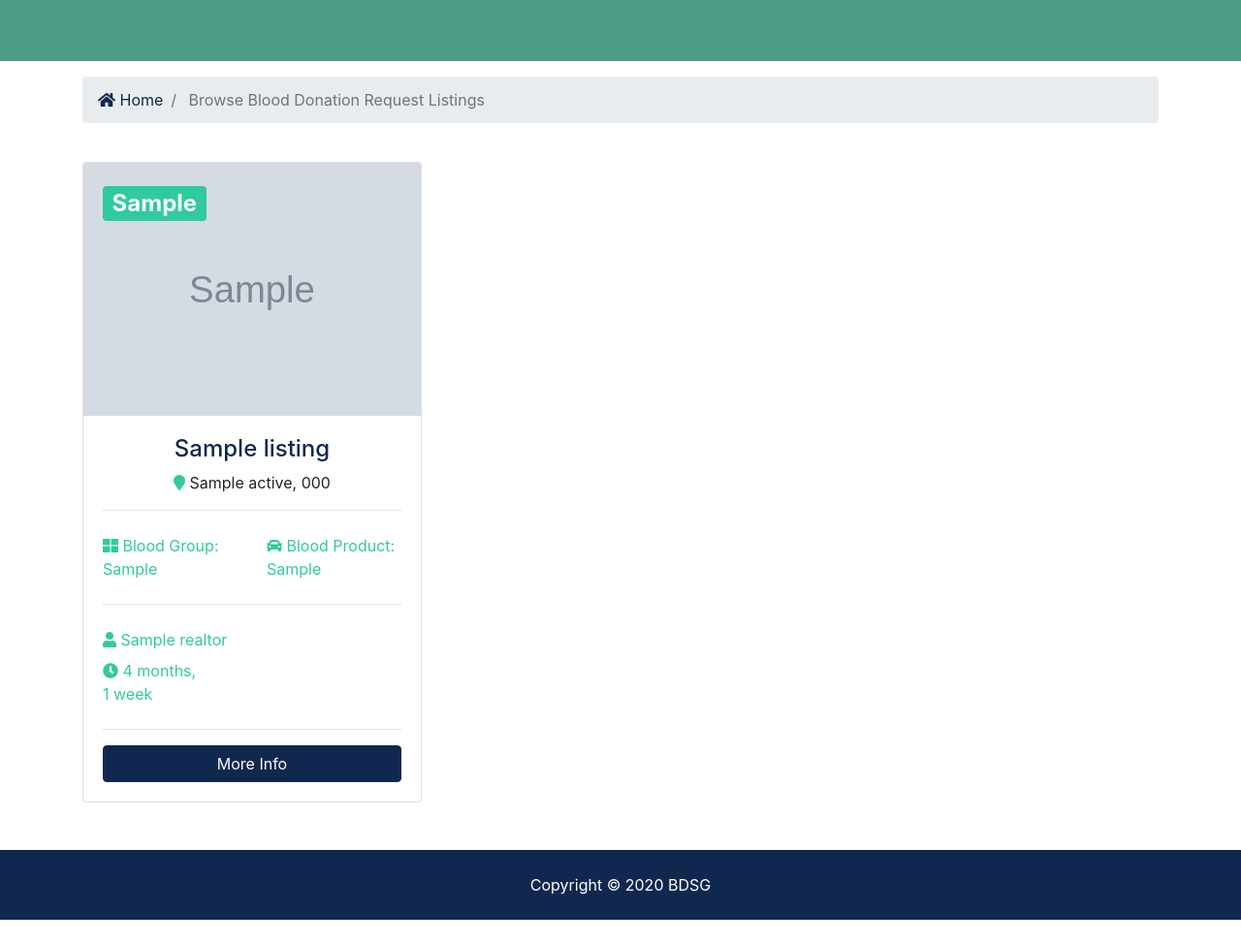
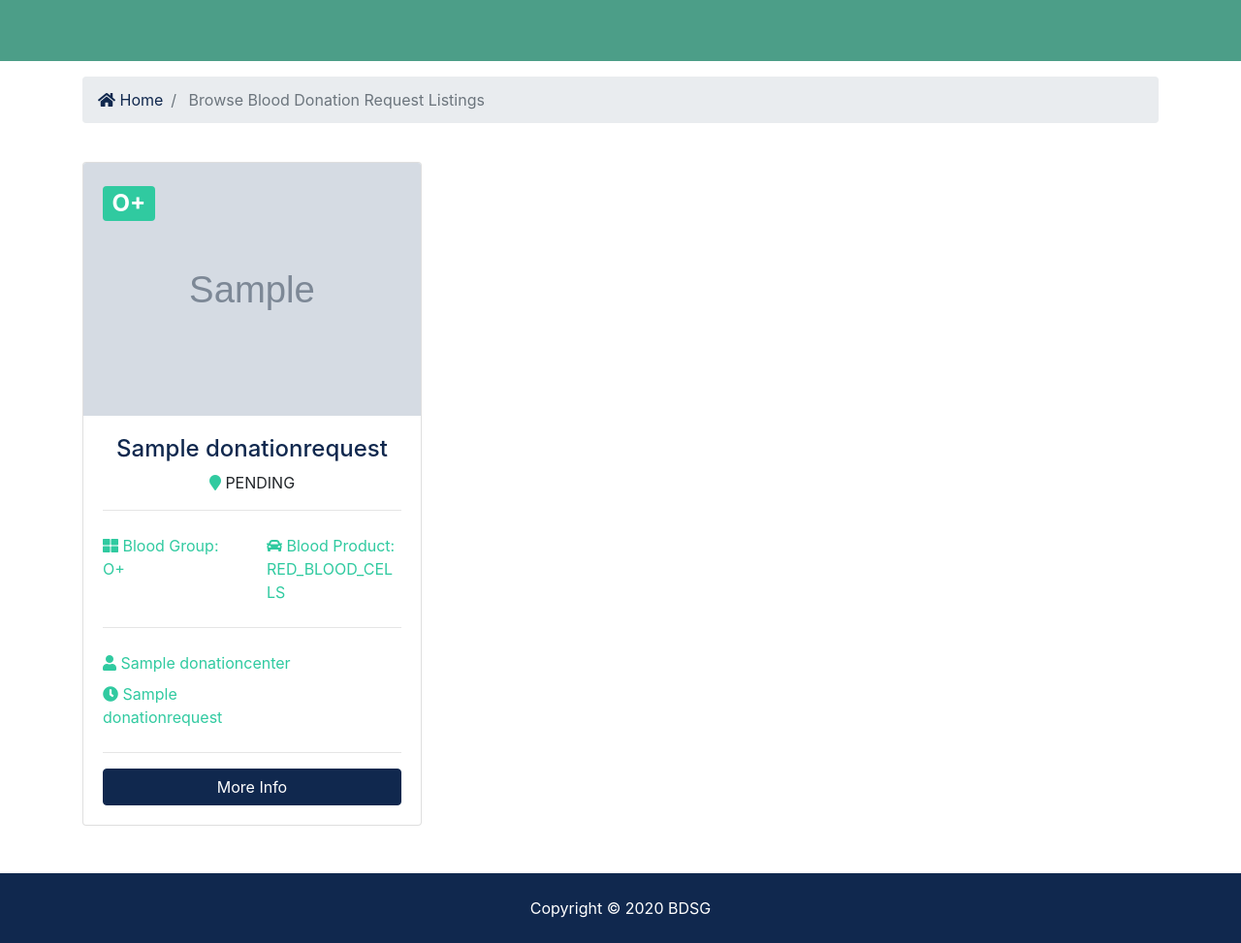
Before and after one commit to mathewsmurie8/bdsg_project, a Django app: page /listings/ in a window 1280 px wide. Shown: the part 349-1322 px from the top of the page at 97% size. Before the commit the page ends 1298 px from the top, so only its background shows below. Run offline with Django 3.2, Linux system fonts and the light colour scheme; tables that the repository leaves empty hold one stand-in row (values such as "Sample post"); grey boxes marked "Sample" are stand-in pictures; some libraries are stand-ins or nearby versions.

Commit message:
Add donationCenter models

```diff
--- a/bdsg/settings.py
+++ b/bdsg/settings.py
@@ -147,3 +147,5 @@ try:
     from .local_settings import *
 except ImportError:
     pass
+
+EMAIL_BACKEND = 'django.core.mail.backends.console.EmailBackend'
--- a/bdsg/urls.py
+++ b/bdsg/urls.py
@@ -6,6 +6,7 @@ from django.conf.urls.static import static
 urlpatterns = [
     path('', include('pages.urls')),
     path('listings/', include('listings.urls')),
+    path('donations/', include('donations.urls')),
     path('accounts/', include('accounts.urls')),
     path('contacts/', include('contacts.urls')),
     path('admin/', admin.site.urls),
--- a/donations/models.py
+++ b/donations/models.py
@@ -1,14 +1,64 @@
 from django.db import models
 from datetime import datetime
+from django.contrib.auth.models import User
+
+
+DONATION_STATUS = (
+    ('PENDING', 'PENDING'),
+    ('COMPLETED', 'COMPLETED'),
+    ('EXPIRED', 'EXPIRED'),
+)
+
+BLOOD_GROUPS = (
+  ('O+', 'O+'),
+  ('A+', 'A+'),
+  ('B+', 'B+'),
+  ('AB+', 'AB+'),
+  ('O-', 'O-'),
+  ('A-', 'A-'),
+  ('B-', 'B-'),
+  ('AB-', 'AB-'),
+)
+
+DONATION_TYPE = (
+  ('RED_BLOOD_CELLS', 'Red blood cells'),
+  ('PLATELETS', 'Platelets'),
+  ('WHOLE_BLOOD', 'Whole blood'),
+  ('PLASMA', 'Plasma')
+)
 
 # Create your models for donations app here.
 class DonationCenter(models.Model):
   name = models.CharField(max_length=200)
   photo = models.ImageField(upload_to='photos/%Y/%m/%d/')
   description = models.TextField(blank=True)
-  phone = models.CharField(max_length=50)
-  email = models.CharField(max_length=50)
+  phone = models.CharField(max_length=100)
+  email = models.CharField(max_length=100)
   is_approved = models.BooleanField(default=False)
   is_verified = models.BooleanField(default=False)
   def __str__(self):
     return self.name
+
+class UserDonationCenter(models.Model):
+  user = models.ForeignKey(User, max_length=255, on_delete=models.CASCADE)
+  donation_center = models.ForeignKey(DonationCenter, max_length=255, on_delete=models.PROTECT)
+
+
+class DonationRequest(models.Model):
+  name = models.CharField(max_length=200)
+  photo = models.ImageField(upload_to='photos/%Y/%m/%d/', null=True, blank=True)
+  donated_by = models.ForeignKey(User, null=True, blank=True, on_delete=models.CASCADE)
+  status = models.CharField(max_length=255, choices=DONATION_STATUS)
+  blood_group = models.CharField(max_length=255, choices=BLOOD_GROUPS)
+  donation_type = models.CharField(max_length=255, choices=DONATION_TYPE)
+  donation_center = models.ForeignKey(DonationCenter, null=True, blank=True, on_delete=models.CASCADE)
+
+  def __str__(self):
+    return self.name
+
+
+class DonationRequestAppointment(models.Model):
+  donation_request = models.ForeignKey(DonationRequest, max_length=255, on_delete=models.CASCADE)
+  created_by = models.ForeignKey(User, max_length=255, on_delete=models.CASCADE)
+  appointment_status = models.CharField(max_length=255, choices=DONATION_STATUS)
+  appointment_date = models.DateTimeField(blank=True, null=True)
--- a/donations/urls.py
+++ b/donations/urls.py
@@ -3,5 +3,5 @@ from django.urls import path
 from . import views
 
 urlpatterns = [
-    path('', views.index, name='listings'),
+    path('', views.index, name='donations'),
 ]
--- a/listings/views.py
+++ b/listings/views.py
@@ -1,11 +1,12 @@
 from django.shortcuts import get_object_or_404, render
 from django.core.paginator import EmptyPage, PageNotAnInteger, Paginator
 from .choices import price_choices, bedroom_choices, state_choices
+from donations.models import DonationRequest
 
 from .models import Listing
 
 def index(request):
-  listings = Listing.objects.order_by('-list_date').filter(is_published=True)
+  listings = DonationRequest.objects.filter(status='PENDING')
 
   paginator = Paginator(listings, 6)
   page = request.GET.get('page')
@@ -18,7 +19,7 @@ def index(request):
   return render(request, 'listings/listings.html', context)
 
 def listing(request, listing_id):
-  listing = get_object_or_404(Listing, pk=listing_id)
+  listing = get_object_or_404(DonationRequest, pk=listing_id)
 
   context = {
     'listing': listing
@@ -27,7 +28,7 @@ def listing(request, listing_id):
   return render(request, 'listings/listing.html', context)
 
 def search(request):
-  queryset_list = Listing.objects.order_by('-list_date')
+  queryset_list = DonationRequest.objects.all()
 
   # Major search fields
   # Keywords
--- a/pages/views.py
+++ b/pages/views.py
@@ -4,9 +4,10 @@ from listings.choices import price_choices, bedroom_choices, state_choices
 
 from listings.models import Listing
 from realtors.models import Realtor
+from donations.models import DonationRequest, DonationCenter
 
 def index(request):
-    listings = Listing.objects.order_by('-list_date').filter(is_published=True)[:3]
+    listings = DonationRequest.objects.filter(status='PENDING')
 
     context = {
         'listings': listings,
@@ -20,7 +21,7 @@ def index(request):
 
 def about(request):
     # Get all realtors
-    realtors = Realtor.objects.order_by('-hire_date')
+    realtors = DonationCenter.objects.all()
 
     # Get MVP
     mvp_realtors = Realtor.objects.all().filter(is_mvp=True)
--- a/templates/listings/listings.html
+++ b/templates/listings/listings.html
@@ -39,7 +39,7 @@
           {% for listing in listings %}
           <div class="col-md-6 col-lg-4 mb-4">
               <div class="card listing-preview">
-                <img class="card-img-top" src="{{ listing.photo_main.url }}" alt="">
+                <img class="card-img-top" src="{{ listing.photo.url }}" alt="">
                 <div class="card-img-overlay">
                   <h2>
                     <span class="badge badge-secondary text-white">{{ listing.blood_group }}</span>
@@ -47,25 +47,25 @@
                 </div>
                 <div class="card-body">
                   <div class="listing-heading text-center">
-                    <h4 class="text-primary">{{ listing.title }}</h4>
+                    <h4 class="text-primary">{{ listing.name }}</h4>
                     <p>
-                      <i class="fas fa-map-marker text-secondary"></i> {{ listing.city }} {{ listing.state }}, {{ listing.zipcode }}</p>
+                      <i class="fas fa-map-marker text-secondary"></i> {{ listing.status }}</p>
                   </div>
                   <hr>
                   <div class="row py-2 text-secondary">
                     <div class="col-6">
                       <i class="fas fa-th-large"></i> Blood Group: {{ listing.blood_group }}</div>
                     <div class="col-6">
-                      <i class="fas fa-car"></i> Blood Product: {{ listing.blood_product }}</div>
+                      <i class="fas fa-car"></i> Blood Product: {{ listing.donation_type }}</div>
                   </div>
                   <hr>
                   <div class="row py-2 text-secondary">
                     <div class="col-12">
-                      <i class="fas fa-user"></i> {{ listing.realtor }}</div>
+                      <i class="fas fa-user"></i> {{ listing.donation_center.name }}</div>
                   </div>
                   <div class="row text-secondary pb-2">
                     <div class="col-6">
-                      <i class="fas fa-clock"></i> {{ listing.list_date | timesince }}</div>
+                      <i class="fas fa-clock"></i> {{ listing.name}}</div>
                   </div>
                   <hr>
                   <a href="{% url 'listing' listing.id %}" class="btn btn-primary btn-block">More Info</a>
```
Also changed, not shown: contacts/views.py (+7 -8 lines), donations/admin.py (+27 -1 lines), donations/views.py (+15 -1 lines), templates/pages/index.html (+4 -4 lines), donations/migrations/0002_donation.py (added), donations/migrations/0003_auto_20200526_0554.py (added), donations/migrations/0004_auto_20200531_0636.py (added).
